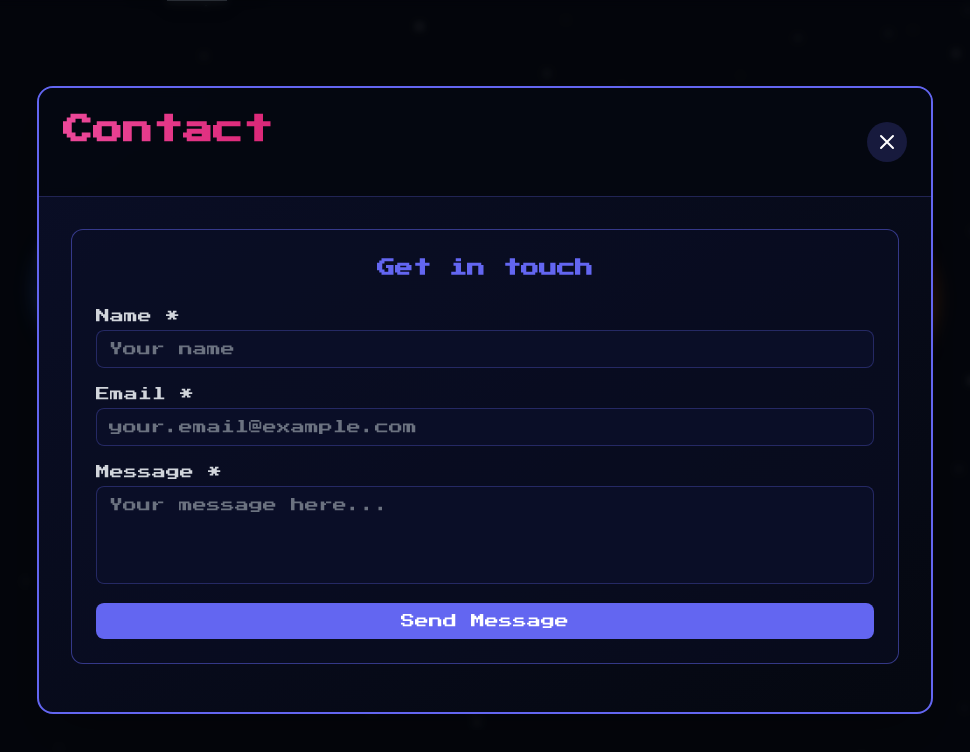
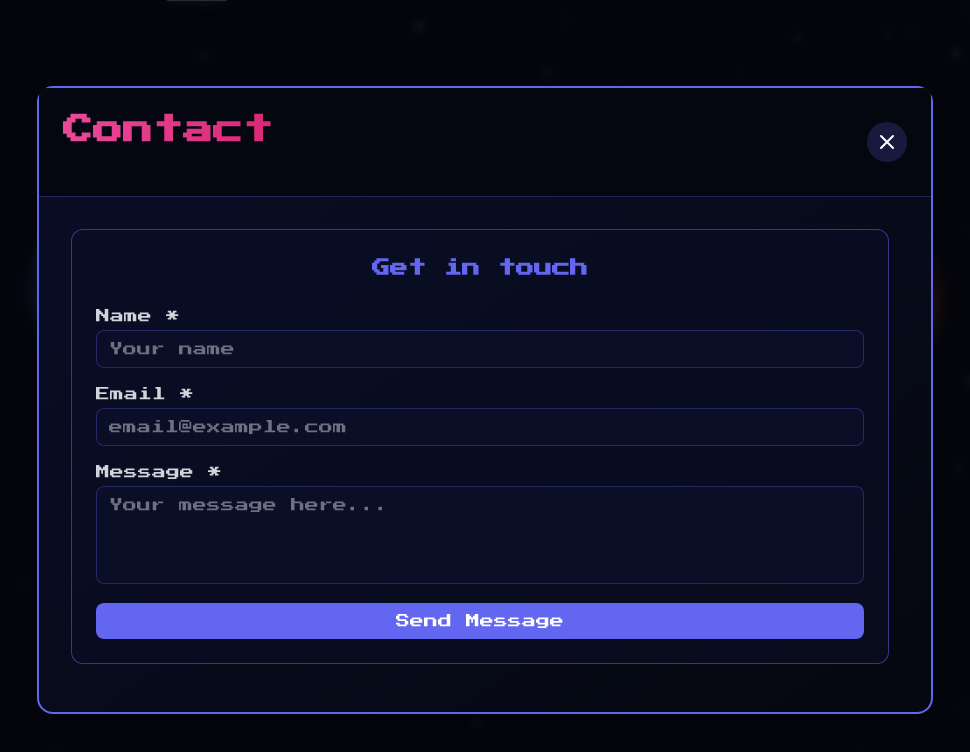
Before and after one commit to mohammadalshikh/personal-website, a React (Vite) app: page / in a window 1280 px wide. Both pictures are taken after a click on the button "Contact". Shown: the part 694-1446 px from the top of the page, without its empty margins (155-1125 px from the left). Built offline with nearby package versions, Linux system fonts and the light colour scheme.

Commit message:
Add scrollbar to modals

```diff
--- a/src/components/sections/Contact.jsx
+++ b/src/components/sections/Contact.jsx
@@ -62,7 +62,7 @@ const Contact = () => {
                             name="email"
                             required
                             className="w-full px-3 py-2 bg-space-dark border border-space-purple/30 rounded-lg focus:outline-none focus:border-space-purple text-white placeholder-gray-500"
-                            placeholder="your.email@example.com"
+                            placeholder="email@example.com"
                         />
                     </div>
 
--- a/src/index.css
+++ b/src/index.css
@@ -58,15 +58,61 @@
     }
 
     .modal-content {
-        @apply relative bg-gradient-to-br from-space-dark to-space-darker border-2 border-space-purple rounded-2xl shadow-2xl w-full max-w-4xl max-h-[75vh] md:max-h-[90vh] overflow-y-auto;
+        @apply relative bg-gradient-to-br from-space-dark to-space-darker border-2 border-space-purple rounded-2xl shadow-2xl w-full max-w-4xl flex flex-col;
+        max-height: 75vh;
+    }
+
+    @media (min-width: 768px) {
+        .modal-content {
+            max-height: 90vh;
+        }
     }
 
     .modal-header {
-        @apply sticky top-0 bg-space-darker/95 backdrop-blur-sm border-b border-space-purple/30 p-6 flex justify-between items-center z-10;
+        @apply sticky top-0 bg-space-darker/95 backdrop-blur-sm border-b border-space-purple/30 p-6 flex justify-between items-center z-10 flex-shrink-0;
     }
 
     .modal-body {
-        @apply p-6 md:p-8 text-xs md:text-sm;
+        @apply text-xs md:text-sm overflow-y-scroll flex-1;
+        padding: 1.5rem;
+        -webkit-overflow-scrolling: touch;
+    }
+
+    @media (min-width: 768px) {
+        .modal-body {
+            padding: 2rem;
+        }
+    }
+
+    /* Custom scrollbar for modal-body - Force visibility on all browsers */
+    .modal-body::-webkit-scrollbar {
+        width: 10px;
+        -webkit-appearance: none;
+    }
+
+    .modal-body::-webkit-scrollbar-track {
+        background: rgba(10, 14, 39, 0.3);
+        border-radius: 10px;
+        margin: 8px 0;
+        -webkit-appearance: none;
+    }
+
+    .modal-body::-webkit-scrollbar-thumb {
+        background: linear-gradient(180deg, #6366f1, #ec4899);
+        border-radius: 10px;
+        border: 2px solid rgba(10, 14, 39, 0.3);
+        -webkit-appearance: none;
+    }
+
+    .modal-body::-webkit-scrollbar-thumb:hover {
+        background: linear-gradient(180deg, #818cf8, #f472b6);
+    }
+
+    /* Firefox scrollbar */
+    .modal-body {
+        scrollbar-width: thin;
+        scrollbar-color: #6366f1 rgba(10, 14, 39, 0.3);
+        scrollbar-gutter: stable;
     }
 
     .modal-body h3 {
```
